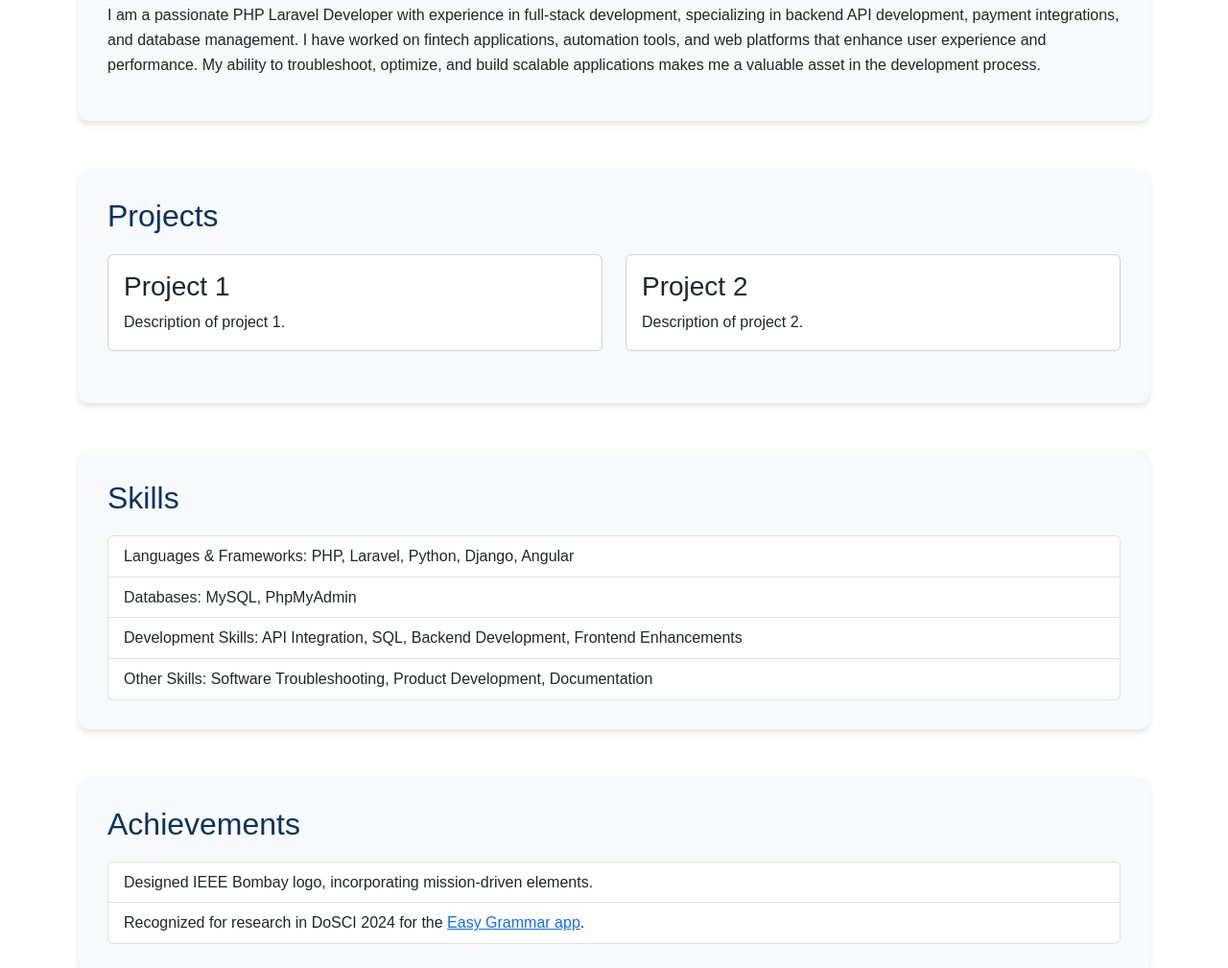
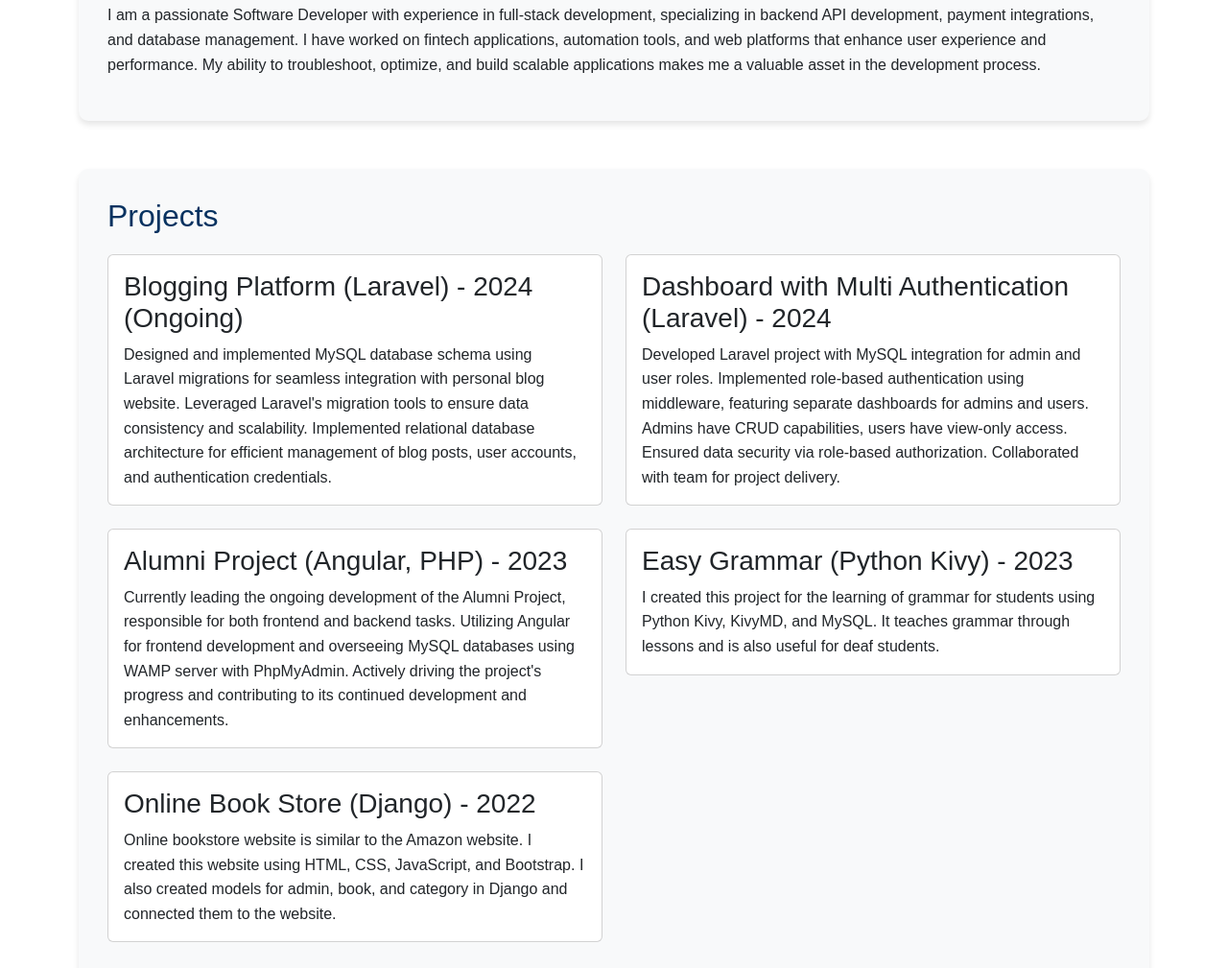
Before and after one commit to Athsp/Athsp.github.io, a plain HTML site: page index.html in a window 1280 px wide. Shown: the part 517-1526 px from the top of the page at 96% size. Drawn offline with nearby package versions, Linux system fonts and the light colour scheme.

Commit message:
Update index.html

```diff
--- a/index.html
+++ b/index.html
@@ -89,7 +89,7 @@
     <header class="jumbotron text-center">
         <div class="container">
             <h1>I am Atharva Patil</h1>
-            <p>Software Developer | UI/UX Enthusiast</p>
+            <p>Software Developer </p>
             <a href="#contact" class="btn btn-primary btn-lg mt-3">Contact Me</a>
         </div>
     </header>
@@ -98,7 +98,7 @@
     <div class="container">
         <section id="about">
             <h2>About Me</h2>
-            <p>I am a passionate PHP Laravel Developer with experience in full-stack development, specializing in backend API development, payment integrations, and database management. I have worked on fintech applications, automation tools, and web platforms that enhance user experience and performance. My ability to troubleshoot, optimize, and build scalable applications makes me a valuable asset in the development process.</p>
+            <p>I am a passionate Software Developer with experience in full-stack development, specializing in backend API development, payment integrations, and database management. I have worked on fintech applications, automation tools, and web platforms that enhance user experience and performance. My ability to troubleshoot, optimize, and build scalable applications makes me a valuable asset in the development process.</p>
         </section>
     </div>
 
@@ -110,16 +110,40 @@
                 <div class="col-md-6">
                     <div class="card mb-4">
                         <div class="card-body">
-                            <h3 class="card-title">Project 1</h3>
-                            <p class="card-text">Description of project 1.</p>
+                            <h3 class="card-title">Blogging Platform (Laravel) - 2024 (Ongoing)</h3>
+                            <p class="card-text">Designed and implemented MySQL database schema using Laravel migrations for seamless integration with personal blog website. Leveraged Laravel's migration tools to ensure data consistency and scalability. Implemented relational database architecture for efficient management of blog posts, user accounts, and authentication credentials.</p>
                         </div>
                     </div>
                 </div>
                 <div class="col-md-6">
                     <div class="card mb-4">
                         <div class="card-body">
-                            <h3 class="card-title">Project 2</h3>
-                            <p class="card-text">Description of project 2.</p>
+                            <h3 class="card-title">Dashboard with Multi Authentication (Laravel) - 2024</h3>
+                            <p class="card-text">Developed Laravel project with MySQL integration for admin and user roles. Implemented role-based authentication using middleware, featuring separate dashboards for admins and users. Admins have CRUD capabilities, users have view-only access. Ensured data security via role-based authorization. Collaborated with team for project delivery.</p>
+                        </div>
+                    </div>
+                </div>
+                <div class="col-md-6">
+                    <div class="card mb-4">
+                        <div class="card-body">
+                            <h3 class="card-title">Alumni Project (Angular, PHP) - 2023</h3>
+                            <p class="card-text">Currently leading the ongoing development of the Alumni Project, responsible for both frontend and backend tasks. Utilizing Angular for frontend development and overseeing MySQL databases using WAMP server with PhpMyAdmin. Actively driving the project's progress and contributing to its continued development and enhancements.</p>
+                        </div>
+                    </div>
+                </div>
+                <div class="col-md-6">
+                    <div class="card mb-4">
+                        <div class="card-body">
+                            <h3 class="card-title">Easy Grammar (Python Kivy) - 2023</h3>
+                            <p class="card-text">I created this project for the learning of grammar for students using Python Kivy, KivyMD, and MySQL. It teaches grammar through lessons and is also useful for deaf students.</p>
+                        </div>
+                    </div>
+                </div>
+                <div class="col-md-6">
+                    <div class="card mb-4">
+                        <div class="card-body">
+                            <h3 class="card-title">Online Book Store (Django) - 2022</h3>
+                            <p class="card-text">Online bookstore website is similar to the Amazon website. I created this website using HTML, CSS, JavaScript, and Bootstrap. I also created models for admin, book, and category in Django and connected them to the website.</p>
                         </div>
                     </div>
                 </div>
```
